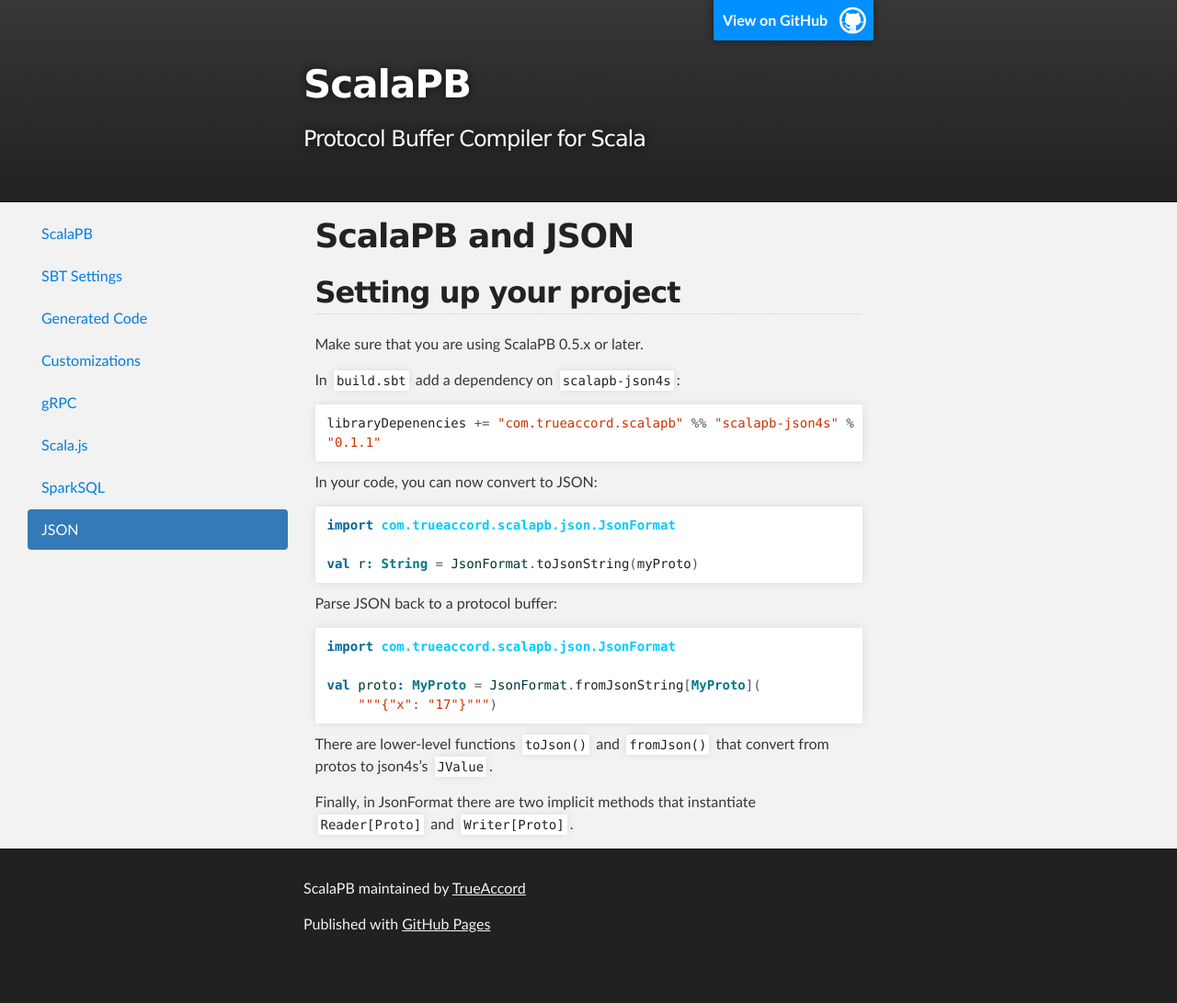
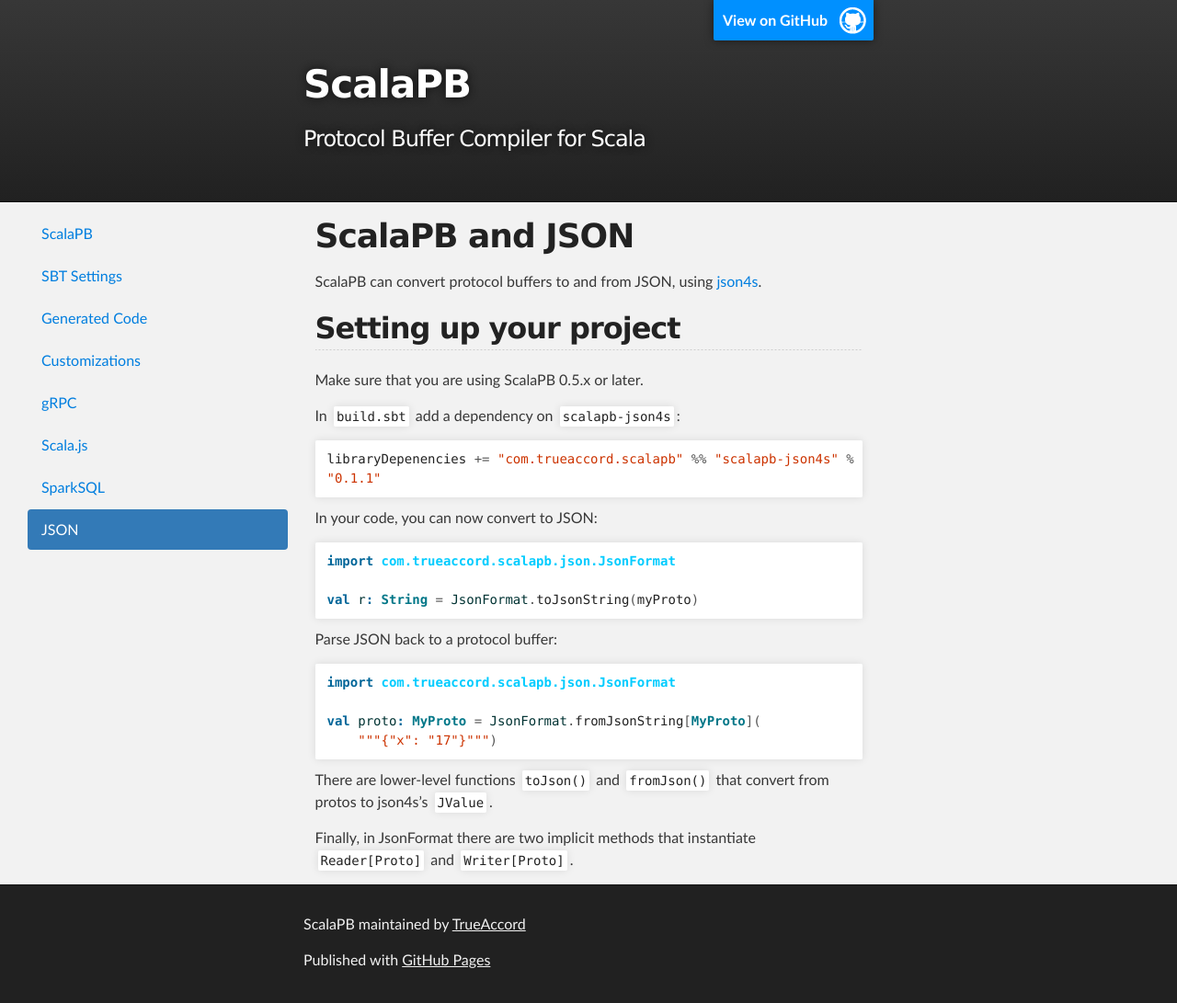
Before and after one commit to scalapb/ScalaPB, a Jekyll site: the page built from json.md, in a window 1280 px wide. Shown: the whole page at 92% size. Built offline with Jekyll 4.4.1, drawn with Linux system fonts in a browser that asks for light colours; before the commit the page ends 1052 px from its top, so only the background shows below that.

Commit message:
minor fix

```diff
--- a/json.md
+++ b/json.md
@@ -4,6 +4,9 @@
 ---
 
 # ScalaPB and JSON
+
+ScalaPB can convert protocol buffers to and from JSON, using
+[json4s](http://json4s.org/).
 
 ## Setting up your project
 
```
